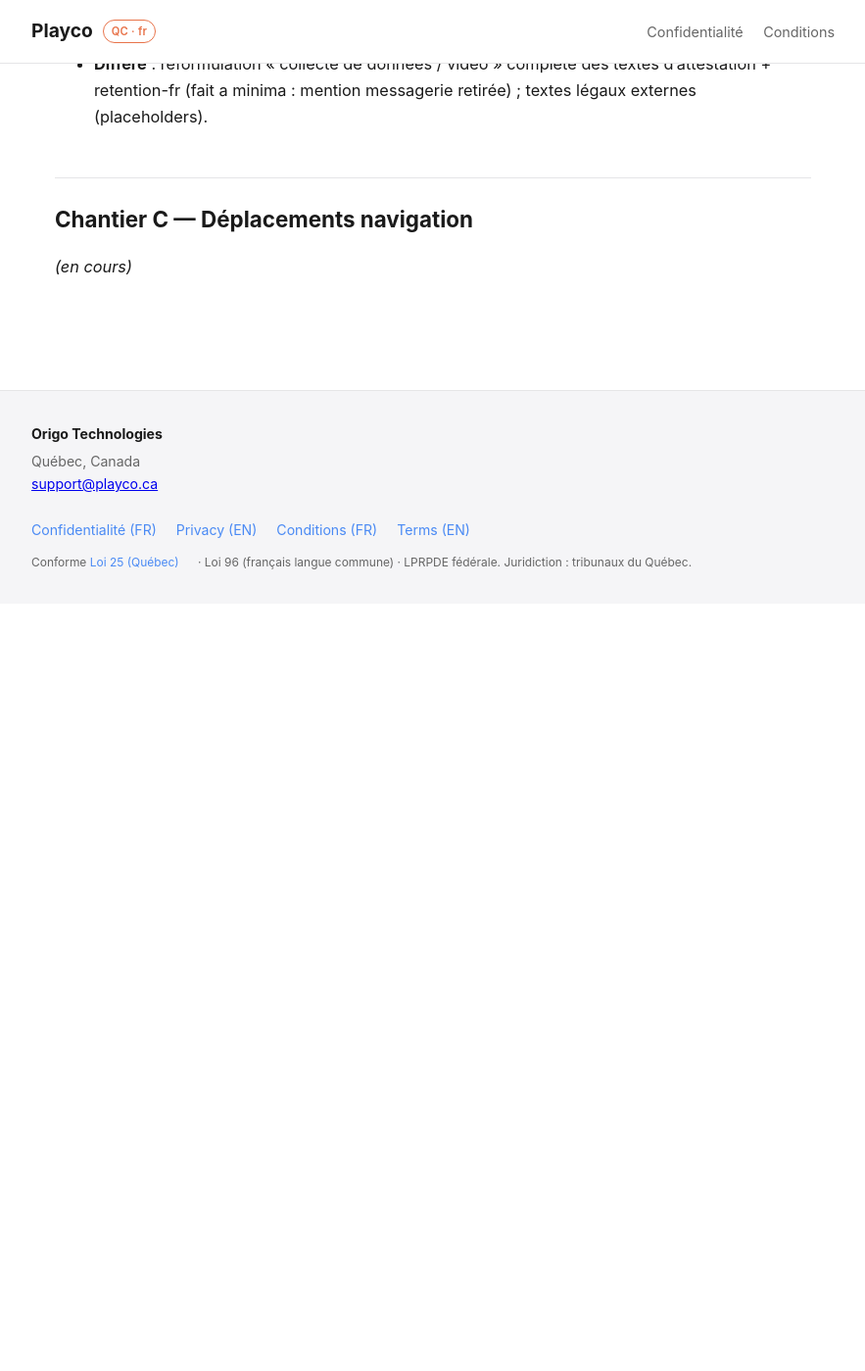
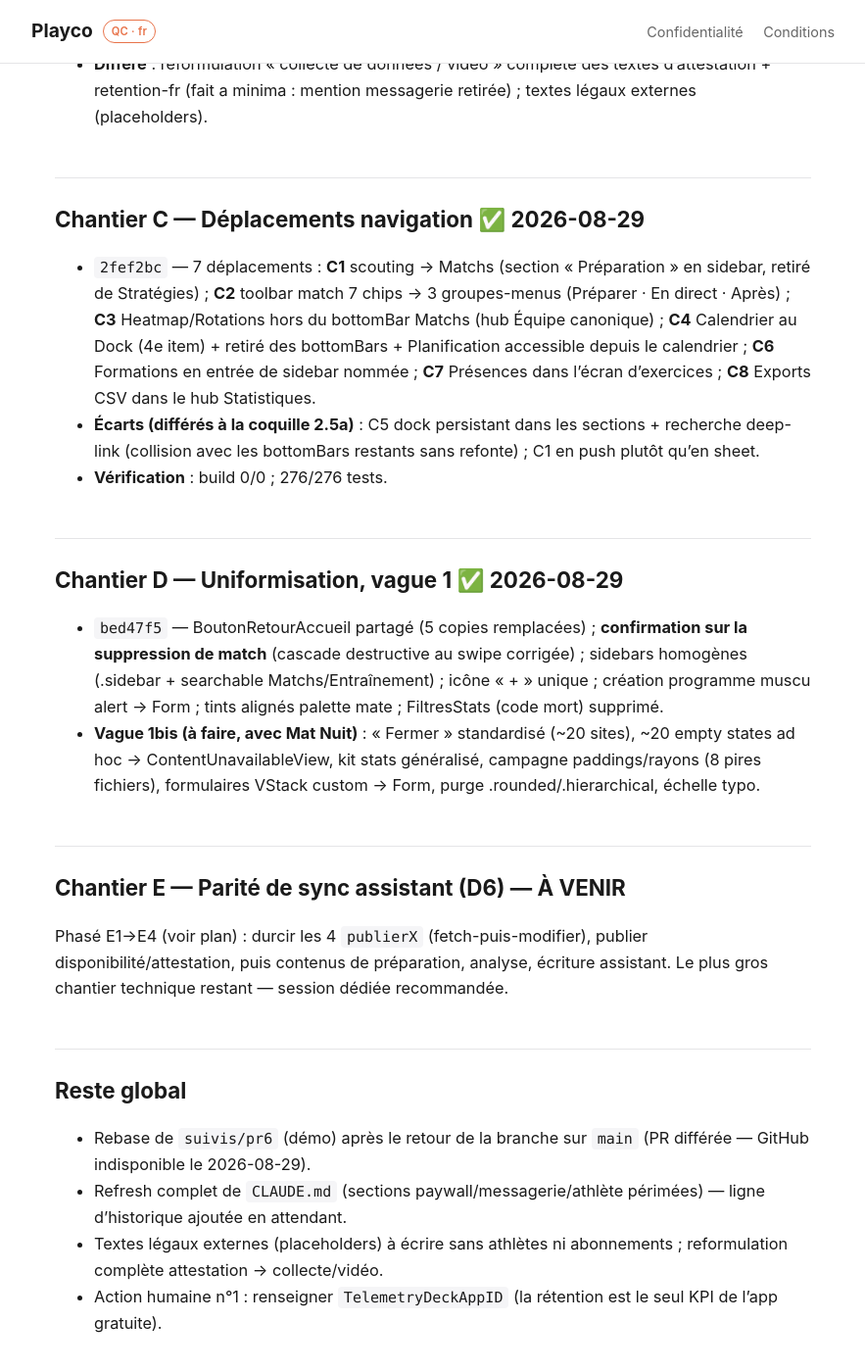
Before and after one commit to armypo/Coach-Planner-VB, a Jekyll site: the page built from docs/Journal_Pivot_CoachFirst.md, in a window 1280 px wide and 1400 px high, scrolled down 1911 px. Shown: the whole window at 98% size, without its empty margins (198-1081 px from the left). Built offline with Jekyll 4.4.1, drawn with Linux system fonts in a browser that asks for light colours; our own code applies the rules of GitHub Pages for plain Markdown files; before the commit the page ends 2527 px from its top, so only the background shows below that.

Commit message:
docs(pivot): journal chantiers C/D + ligne d'historique CLAUDE.md

```diff
--- a/docs/Journal_Pivot_CoachFirst.md
+++ b/docs/Journal_Pivot_CoachFirst.md
@@ -24,6 +24,24 @@
 - **Vérification** : build 0/0 ; **276/276 tests, 43 suites**.
 - **Différé** : reformulation « collecte de données / vidéo » complète des textes d'attestation + retention-fr (fait a minima : mention messagerie retirée) ; textes légaux externes (placeholders).
 
-## Chantier C — Déplacements navigation
+## Chantier C — Déplacements navigation ✅ 2026-08-29
 
-_(en cours)_
+- `2fef2bc` — 7 déplacements : **C1** scouting → Matchs (section « Préparation » en sidebar, retiré de Stratégies) ; **C2** toolbar match 7 chips → 3 groupes-menus (Préparer · En direct · Après) ; **C3** Heatmap/Rotations hors du bottomBar Matchs (hub Équipe canonique) ; **C4** Calendrier au Dock (4e item) + retiré des bottomBars + Planification accessible depuis le calendrier ; **C6** Formations en entrée de sidebar nommée ; **C7** Présences dans l'écran d'exercices ; **C8** Exports CSV dans le hub Statistiques.
+- **Écarts (différés à la coquille 2.5a)** : C5 dock persistant dans les sections + recherche deep-link (collision avec les bottomBars restants sans refonte) ; C1 en push plutôt qu'en sheet.
+- **Vérification** : build 0/0 ; 276/276 tests.
+
+## Chantier D — Uniformisation, vague 1 ✅ 2026-08-29
+
+- `bed47f5` — BoutonRetourAccueil partagé (5 copies remplacées) ; **confirmation sur la suppression de match** (cascade destructive au swipe corrigée) ; sidebars homogènes (.sidebar + searchable Matchs/Entraînement) ; icône « + » unique ; création programme muscu alert → Form ; tints alignés palette mate ; FiltresStats (code mort) supprimé.
+- **Vague 1bis (à faire, avec Mat Nuit)** : « Fermer » standardisé (~20 sites), ~20 empty states ad hoc → ContentUnavailableView, kit stats généralisé, campagne paddings/rayons (8 pires fichiers), formulaires VStack custom → Form, purge .rounded/.hierarchical, échelle typo.
+
+## Chantier E — Parité de sync assistant (D6) — À VENIR
+
+Phasé E1→E4 (voir plan) : durcir les 4 `publierX` (fetch-puis-modifier), publier disponibilité/attestation, puis contenus de préparation, analyse, écriture assistant. Le plus gros chantier technique restant — session dédiée recommandée.
+
+## Reste global
+
+- Rebase de `suivis/pr6` (démo) après le retour de la branche sur `main` (PR différée — GitHub indisponible le 2026-08-29).
+- Refresh complet de `CLAUDE.md` (sections paywall/messagerie/athlète périmées) — ligne d'historique ajoutée en attendant.
+- Textes légaux externes (placeholders) à écrire sans athlètes ni abonnements ; reformulation complète attestation → collecte/vidéo.
+- Action humaine n°1 : renseigner `TelemetryDeckAppID` (la rétention est le seul KPI de l'app gratuite).
```
Also changed, not shown: CLAUDE.md (+2 -1 lines).
